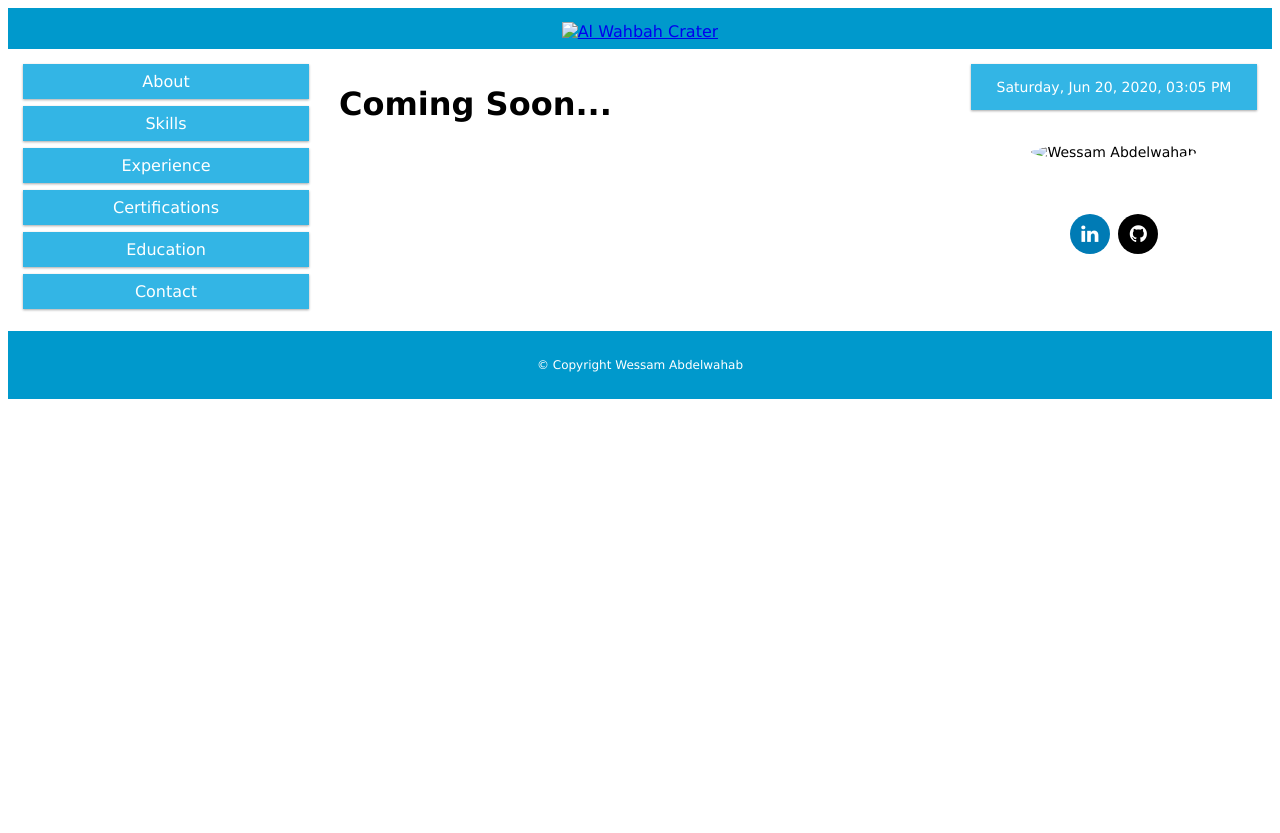
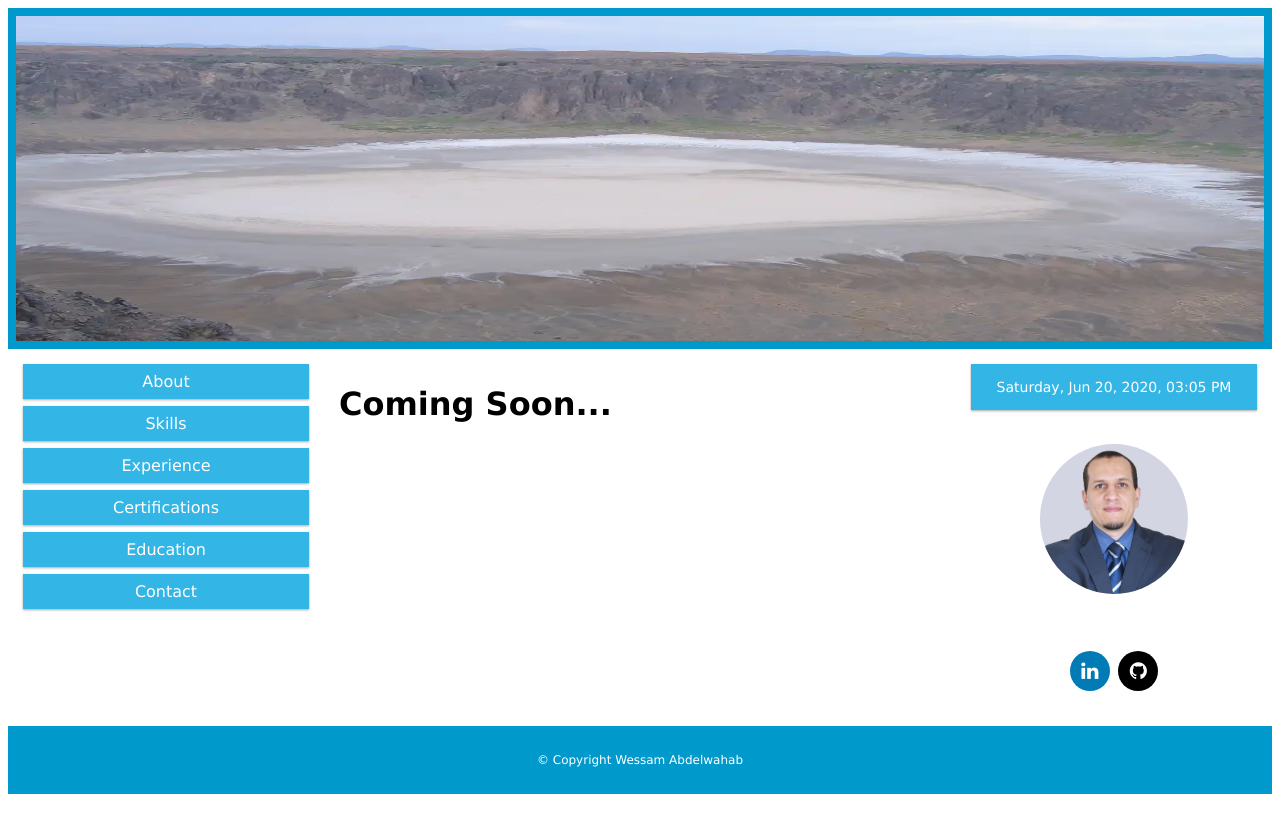
Before and after one commit to wessam-abdelwahab/wessamabdelwahab.github.io, a Jekyll site: the page built from blog/index.html, in a window 1280 px wide. Shown: the top 833 px of the page. Built offline with Jekyll 4.4.1, drawn with Linux system fonts in a browser that asks for light colours; nearby versions of some CDN libraries.

Commit message:
update image format

```diff
--- a/_layouts/default.html
+++ b/_layouts/default.html
@@ -53,7 +53,7 @@
 					<!-- <a href="/"><img src="/images/crater.png" alt="Al Wahbah Crater" title="Al Wahbah Crater" class="entry-image" align="middle" width="600" height="400"></a> -->
 					<a href="/">
 					<picture>
-						<source type="image/webp" srcset="images/crater.webp">
+						<source type="image/webp" srcset="/images/crater.webp">
 						<source type="image/jpeg" srcset="/images/crater.png">
 						<img src="/images/crater.png" alt="Al Wahbah Crater" title="Al Wahbah Crater" class="entry-image" align="middle" width="600" height="400">
 					  </picture>
@@ -81,7 +81,7 @@
 					<div class="aside2">
 						<!-- <img class="profile-img" src="/images/wessam_abdelwahab.JPG" alt="Wessam Abdelwahab" > -->
 						<picture>
-							<source type="image/webp" srcset="images/wessam_abdelwahab.webp">
+							<source type="image/webp" srcset="/images/wessam_abdelwahab.webp">
 							<source type="image/jpeg" srcset="/images/wessam_abdelwahab.png">
 							<img class="profile-img" src="/images/wessam_abdelwahab.JPG" alt="Wessam Abdelwahab" >
 						  </picture>
```
